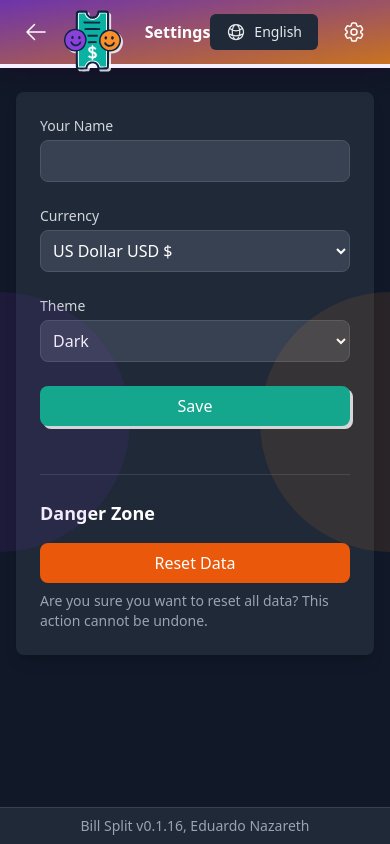
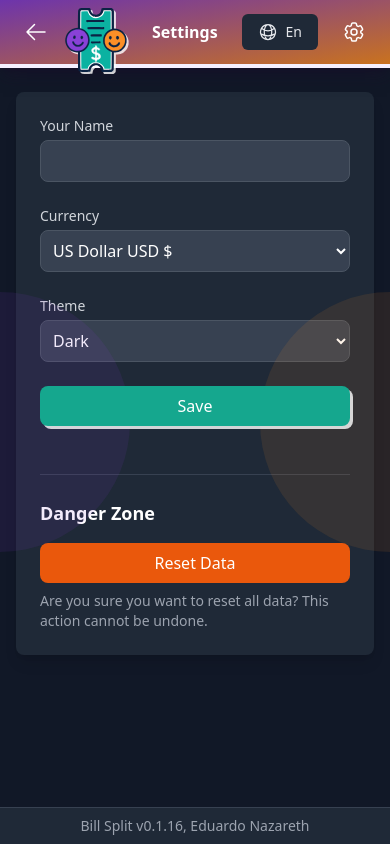
Before and after one commit to eduardo-vdm/bill-split-v1, a React (Vite) app: page /settings in a window 390 px wide. Built offline with nearby package versions, Linux system fonts and the light colour scheme.

Commit message:
- responsive tweaks; - better edit bill experience navigation; - current language in header smaller;

```diff
--- a/package.json
+++ b/package.json
@@ -10,7 +10,7 @@
     "url": "https://github.com/edunazareth/bill-split.git"
   },
   "private": true,
-  "version": "0.1.18a",
+  "version": "0.1.19",
   "type": "module",
   "scripts": {
     "dev": "vite",
--- a/src/components/LanguageSelector.jsx
+++ b/src/components/LanguageSelector.jsx
@@ -11,11 +11,16 @@ export default function LanguageSelector() {
     i18n.changeLanguage(language);
   };
 
+  const formatLanguageCode = (code) => {
+    if (!code || code.length < 2) return 'En';
+    return code.charAt(0).toUpperCase() + code.charAt(1).toLowerCase();
+  };
+
   return (
     <Menu as="div" className="relative inline-block text-left">
       <Menu.Button className="inline-flex items-center justify-center w-full px-4 py-2 text-sm font-medium text-gray-700 bg-white rounded-md hover:bg-gray-50 focus:outline-none focus:ring-2 focus:ring-offset-2 focus:ring-offset-gray-100 focus:ring-indigo-500 dark:bg-gray-800 dark:text-gray-200 dark:hover:bg-gray-700">
         <GlobeAltIcon className="w-5 h-5 mr-2" />
-        {languages.find(lang => lang.code === i18n.language)?.name || 'Language'}
+        {formatLanguageCode(i18n.language)}
       </Menu.Button>
 
       <Menu.Items className="absolute right-0 w-56 mt-2 origin-top-right bg-white rounded-md shadow-lg ring-1 ring-black ring-opacity-5 focus:outline-none dark:bg-gray-800">
--- a/src/components/Layout.jsx
+++ b/src/components/Layout.jsx
@@ -46,19 +46,19 @@ export default function Layout({ children, title, showBack = false, showSettings
               )}
               <button
                 onClick={handleHome}
-                className="mr-2 p-2 rounded-full hover:bg-white/20 dark:hover:bg-white/20"
+                className="mr-2 p-2 rounded-full"
                 aria-label={t('navigation:home')}
               >
                 <img
                   src="/optimized_bill_icon.svg"
                   alt="Bill Icon"
-                  className="w-16 h-16 drop-shadow-white-sm relative top-2 -left-2"
+                  className="w-16 h-16 drop-shadow-white-sm relative top-2 -left-2 brightness-100 hover:brightness-125"
                   style={{
                     margin: '0 auto'
                   }}
                 />
               </button>
-              <h1 className="text-md font-semibold text-white">
+              <h1 className="text-md md:text-lg lg:text-xl font-semibold text-white truncate">
                 {typeof title === 'string' ? t(title) : title}
               </h1>
             </div>
--- a/src/pages/MainScreen.jsx
+++ b/src/pages/MainScreen.jsx
@@ -97,7 +97,7 @@ export default function MainScreen() {
                       className="w-[312px] bg-gradient-to-r from-tertiary-500 from-5% to-gray-100 dark:to-gray-900 to-5% hover:to-gray-50 to-5% dark:hover:to-gray-800 to-5% hover:from-secondary-600 dark:hover:from-secondary-600 rounded-lg rounded-r-none p-4 border-t-2 border-tertiary-500 dark:border-tertiary-500 hover:border-secondary-500 dark:hover:border-secondary-500 dark:drop-shadow-white drop-shadow-dark transition-all relative hover:bg-white dark:hover:bg-gray-700 pl-6"
                     >
                       <div className="card-accent-bottom-left flex items-end justify-start">
-                        <span role="img" aria-label={bill.type} className="text-xl">
+                        <span role="img" aria-label={bill.type} className="text-2xl">
                           {billType?.icon}
                         </span>
                       </div>
--- a/src/pages/NewBillScreen.jsx
+++ b/src/pages/NewBillScreen.jsx
@@ -66,7 +66,7 @@ export default function NewBillScreen() {
       };
       updateBill(editBill.id, updatedBill);
       updateCurrentBill(updatedBill);
-      navigate(`/bills/${editBill.id}`);
+      navigate(-1);
     } else {
       // Create new bill
       const newBill = {
```
